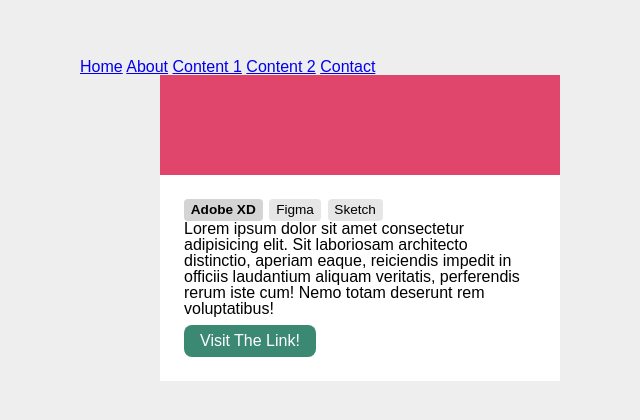
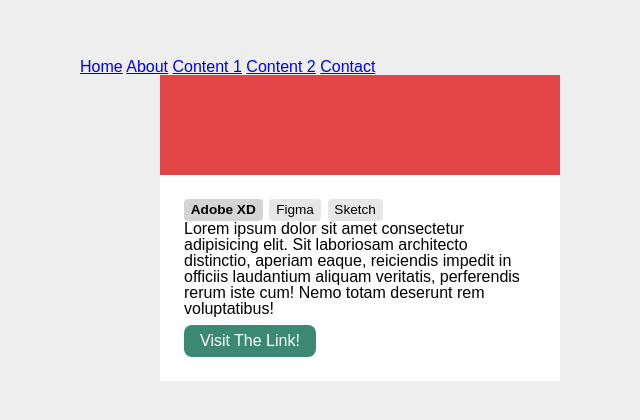
Before and after one commit to jmillermedia/BEM--SASS, a plain HTML site: page index.html in a window 1280 px wide. Shown: the part 180-600 px from the top of the page, without its empty margins (280-920 px from the left). Drawn offline with Linux system fonts and the light colour scheme.

Commit message:
SASS update
make sure that each module starts with an underscore (i.e. "_card.scss") this tells SASS that it is a partial file to be compiled rather than a full SASS file.

```diff
--- a/sass/modules/card.scss
+++ b/sass/modules/_card.scss
@@ -1,3 +1,5 @@
+// it is very important that each module begins with an underscore. This tells SASS that the file is a partial rather than a full sass file.
+
 .card { // this is the initial element. The styles will be broken down into different elements below the main element.
     padding: 0 5em;
     width: 400px;
@@ -6,7 +8,7 @@
             display: block;
             height: 100px;
             width: 100%;
-            background: #e0466b;
+            background: #e04646;
         }
 
         &__content {
```
Also changed, not shown: css/master.css, css/modules/card.css (deleted), 2 other files.
